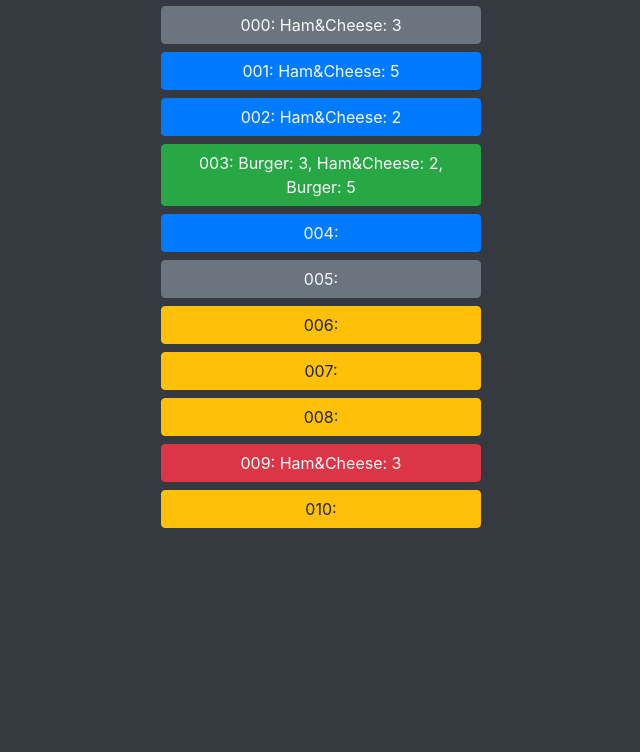
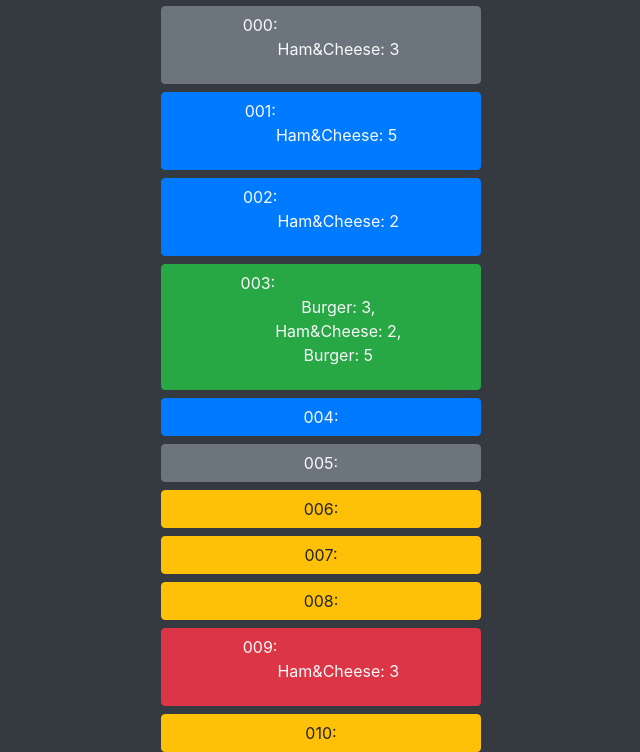
Before and after one commit to Tasari/Shop_ordering_system, a Django app: page /ordersys/orders/ in a window 1280 px wide. Shown: the part 58-810 px from the top of the page, without its empty margins (319-959 px from the left). Before the commit the page ends 586 px from the top, so only its background shows below. Run offline with Django 3.2, Linux system fonts and the light colour scheme; data comes from the database, SQL or seed files in the repository; some libraries are stand-ins or nearby versions.

Commit message:
Added linebreaks to orders and create template

```diff
--- a/ordersys/models.py
+++ b/ordersys/models.py
@@ -22,7 +22,7 @@ class Order(models.Model):
     def ordered_items_products_amounts(self):
         end = ''
         for item in ProductAmount.objects.filter(order=self):
-            end += '{}: {}, '.format(item.product.name, item.amount_of_product)
+            end += '\n{}: {}, '.format(item.product.name, item.amount_of_product)
         return end[:-2]
 
     def __str__(self):
--- a/ordersys/templates/ordersys/orders.html
+++ b/ordersys/templates/ordersys/orders.html
@@ -6,25 +6,25 @@
             {% if order.status == "Pending" %}
                 <form action="{% url 'ordersys:start_preparing' order.id%}" method="post" class="d-flex justify-content-center">
                     {% csrf_token %}
-                    <button type="submit" class="btn btn-warning w-25 d-flex mt-2 mb-0 justify-content-center">{{order}}: {{order.ordered_items_products_amounts}}</button>
+                    <button type="submit" class="btn btn-warning w-25 d-flex mt-2 mb-0 justify-content-center">{{order}}:{{order.ordered_items_products_amounts|linebreaks}}</button>
                 </form>
             {% elif order.status == "Prepare" %}
                 <form action="{% url 'ordersys:finish_preparing' order.id%}" method="post" class="d-flex justify-content-center">
                     {% csrf_token %}
-                    <button type="submit" class="btn btn-primary w-25 d-flex mt-2 mb-0 justify-content-center text-light">{{order}}: {{order.ordered_items_products_amounts}}</button>
+                    <button type="submit" class="btn btn-primary w-25 d-flex mt-2 mb-0 justify-content-center text-light">{{order}}:{{order.ordered_items_products_amounts|linebreaks}}</button>
                 </form>
             {% elif order.status == "Collect" %}
                 <form action="{% url 'ordersys:collect_preparing' order.id%}" method="post" class="d-flex justify-content-center">
                     {% csrf_token %}
-                    <button type="submit" class="btn btn-success w-25 d-flex mt-2 mb-0 justify-content-center text-light">{{order}}: {{order.ordered_items_products_amounts}}</button>
+                    <button type="submit" class="btn btn-success w-25 d-flex mt-2 mb-0 justify-content-center text-light">{{order}}:{{order.ordered_items_products_amounts|linebreaks}}</button>
                 </form>
             {% elif order.status == "Done" %}
                 <div class="d-flex justify-content-center">
-                    <p type="button" class="btn btn-secondary w-25 d-flex justify-content-center mt-2 mb-0 text-light">{{order}}: {{order.ordered_items_products_amounts}}</p>
+                    <button type="submit" class="btn btn-secondary w-25 d-flex justify-content-center mt-2 mb-0 text-light">{{order}}:{{order.ordered_items_products_amounts|linebreaks}}</p>
                 </div>
             {% else %}
                 <div class="d-flex justify-content-center">
-                    <p type="button" class="btn btn-danger d-flex w-25 justify-content-center mt-2 mb-0 text-light">{{order}}: {{order.ordered_items_products_amounts}}</p>
+                    <button type="submit" class="btn btn-danger d-flex w-25 justify-content-center mt-2 mb-0 text-light">{{order}}:{{order.ordered_items_products_amounts|linebreaks}}</p>
                 </div>
             {% endif %}
         {% endfor %}
```
Also changed, not shown: ordersys/templates/ordersys/create_order.html (added, +12 -0 lines).
